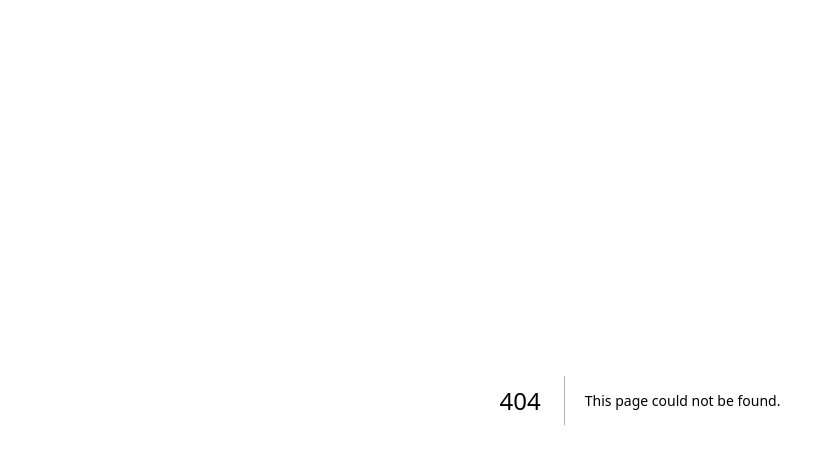
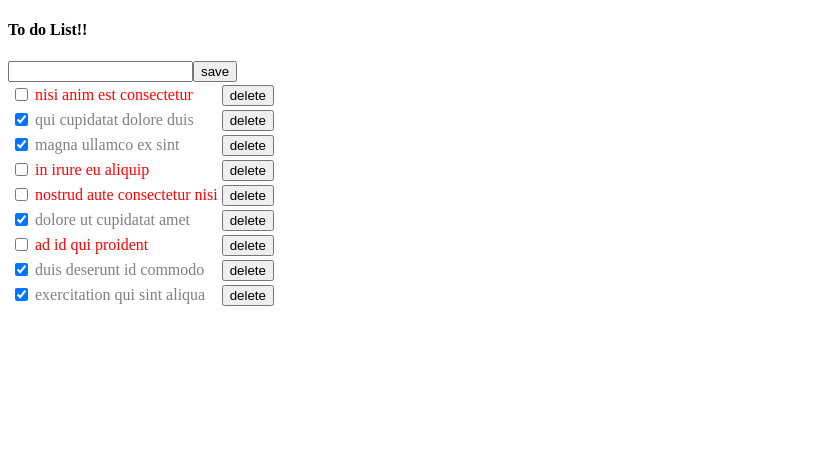
Before and after one commit to LauraCaa/Reactions, a Next.js app: page /workshop/todos in a window 1280 px wide. Before the commit this address had no page. Shown: the top 464 px of the page, without its empty margins (0-835 px from the left). Built offline with nearby package versions, Linux system fonts and the light colour scheme.

Commit message:
¨feat¨

```diff
--- /dev/null
+++ b/src/components/toDo/form.js
@@ -0,0 +1,32 @@
+import {useEffect,useState} from "react"
+export default function Form({onCreate}){
+    const[nextID,setNextID]= useState(0);
+    const[todo,setTodo]= useState({ _id: nextID, isComplete: false})
+
+// 1. Use effect se lanza cada vez que renderiza la pagina
+// 2. Pueden haber dependencia para que no se ejecute cada vez que se renderiza. ([])
+// 3. Podemos decirle como limpiar esta función.
+// 4. tiene comportamientos de asegurar en desarrollo.
+    useEffect(() => {
+        if(todo.name){
+            console.log("llamo a crear todo")
+            onCreate(todo);
+            setTodo({...todo,_id: nextID, name:''})
+        }
+    },[nextID])
+
+    function handleSubmit(event){
+        event.preventDefault();
+        if(todo.name){
+        setNextID(nextID + 1);
+        }
+    }
+    return(
+        <form onSubmit={handleSubmit}>
+            <input type="text" value={todo.name} onChange={(event) => setTodo({...todo, name:event.target.value})}/>
+            <input type="submit" value="save"/>
+
+        </form>
+
+    )
+}
--- /dev/null
+++ b/src/components/toDo/table.js
@@ -0,0 +1,16 @@
+export default function Table({todos,onDelete,onUpDate}){
+    return(
+        <table>
+            <tbody>
+                {todos.map((todo)=> (
+                <tr key={todo._id} style={{color: todo.isComplete ? "grey" : "red"}}>
+                    <td><input type="checkbox" checked={todo.isComplete} onChange={()=>onUpDate(todo._id) }/></td>
+                    <td>{todo.name}</td>
+                    <td><button onClick={() => onDelete(todo._id)}>delete</button></td>
+                </tr>
+                ))}
+            </tbody>
+        </table>
+
+    )
+}
--- a/src/pages/props.js
+++ b/src/pages/props.js
@@ -23,15 +23,13 @@ export default function Props(){
                 size={credential.size}
                 name={credential.name}
                 country={credential.country}
-                description={credential.description}>
-            </Bio>
+                description={credential.description}></Bio>
             <VIP title="VIP">
             <Card
                 image={credential.image}
                 size={credential.size}
                 name={credential.name}
-                country={credential.country}>
-            </Card>
+                country={credential.country}></Card>
             </VIP>
         </>
     )
--- /dev/null
+++ b/src/pages/workshop/todos.js
@@ -0,0 +1,92 @@
+import Form from "@/components/toDo/form"
+import Table from "@/components/toDo/table"
+import {useState} from "react"
+export default function Todos(){
+    const[todos,setTodos]= useState([
+        {
+          "_id": "648cc2eac91f9f9e26e9a7b7",
+          "isComplete": false,
+          "name": "nisi anim est consectetur"
+        },
+        {
+          "_id": "648cc2eae929a45575d9972f",
+          "isComplete": true,
+          "name": "qui cupidatat dolore duis"
+        },
+        {
+          "_id": "648cc2ea2b8f9f2fa69707f5",
+          "isComplete": true,
+          "name": "magna ullamco ex sint"
+        },
+        {
+          "_id": "648cc2ea8f9327f8115ea381",
+          "isComplete": false,
+          "name": "in irure eu aliquip"
+        },
+        {
+          "_id": "648cc2eaceb046fe81d1935f",
+          "isComplete": false,
+          "name": "nostrud aute consectetur nisi"
+        },
+        {
+          "_id": "648cc2ea4815653aa98113aa",
+          "isComplete": true,
+          "name": "dolore ut cupidatat amet"
+        },
+        {
+          "_id": "648cc2ea3e5641026d81f563",
+          "isComplete": false,
+          "name": "ad id qui proident"
+        },
+        {
+          "_id": "648cc2ea27ff4c918f79158f",
+          "isComplete": true,
+          "name": "duis deserunt id commodo"
+        },
+        {
+          "_id": "648cc2eaef651dc40ca58ce4",
+          "isComplete": true,
+          "name": "exercitation qui sint aliqua"
+        }
+      ]);
+
+    function deleteTodo(id){
+      let result = todos.filter((todo)=> todo._id !== id);
+      setTodos(result)
+    }
+    function upDateTodo(id){
+      console.log('update', id);
+      let newTodo = todos.filter((todo)=> todo._id === id);
+      let result= todos.filter((todo)=> todo._id !== id);
+      newTodo[0].isComplete = !newTodo[0].isComplete
+      result.push(newTodo[0])
+      setTodos(result);
+
+    }
+    return(
+        <>
+            <h4>To do List!!</h4>
+            <Form onCreate={(todo) => setTodos([...todos, todo])}></Form>
+            <Table todos={todos} onDelete={(id)=> deleteTodo(id)} onUpDate={(id) => upDateTodo(id)}></Table>
+        </>
+
+    )
+}
+
+// REQUERIMIENTO
+// 1. crear un app para gestionar tareas
+// 2. las tareas se pueden crear, mostrar, actualizar y eliminar
+
+// PROCEDIMIENTO
+// 1.Crear una pagina (todo en js)
+// 2.Definir estructura de la app (analizar requerimiento para saber de cuantas cosas dependera)
+//     2.1 titulo estatico
+//     2.1 formulario para agregar tareas
+//     2.3 tabla para agregar tareas
+// 3. agregar logica
+//     3.1 definir donde debe vivir el estado
+//     3.2 asignar y heredar props
+//     3.3 formulario agregar logica para agregar tarea
+//     3.4 mostrar lista de tareas
+//     3.5 tabla- agregar logica para actualizar una tarea
+//     3.6 tabla-agregar logica para eliminar una tarea
```
